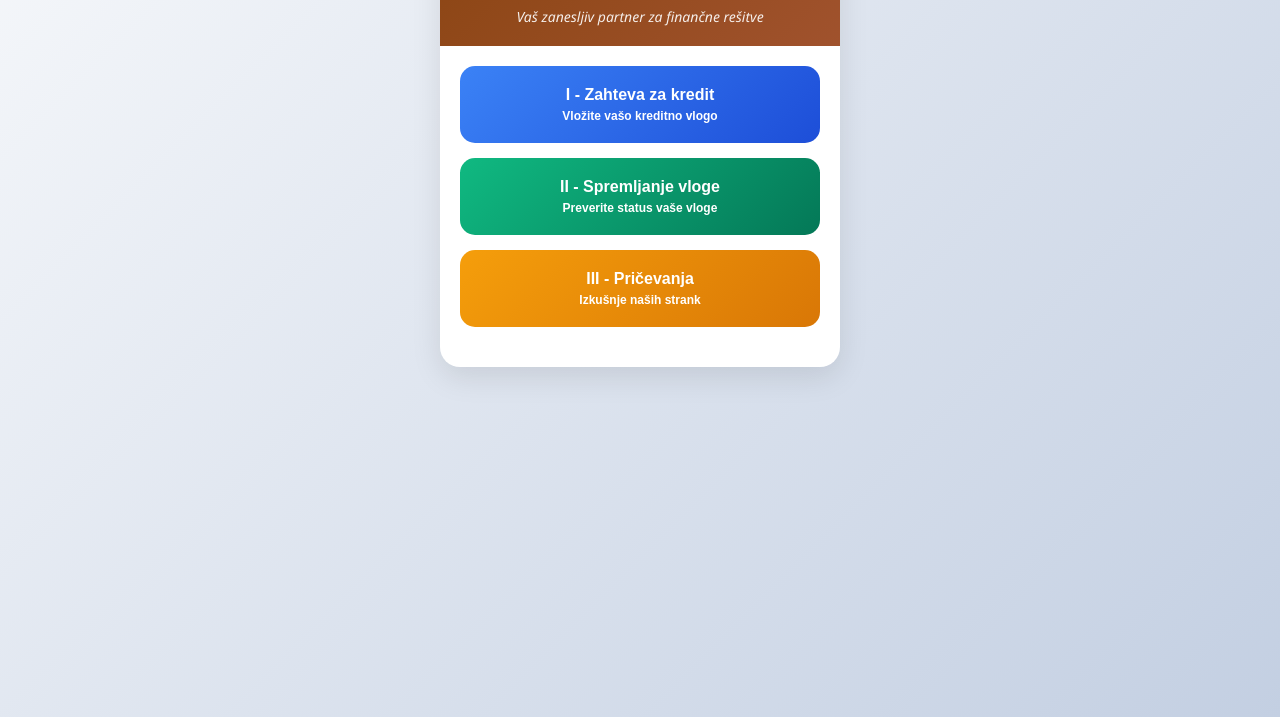
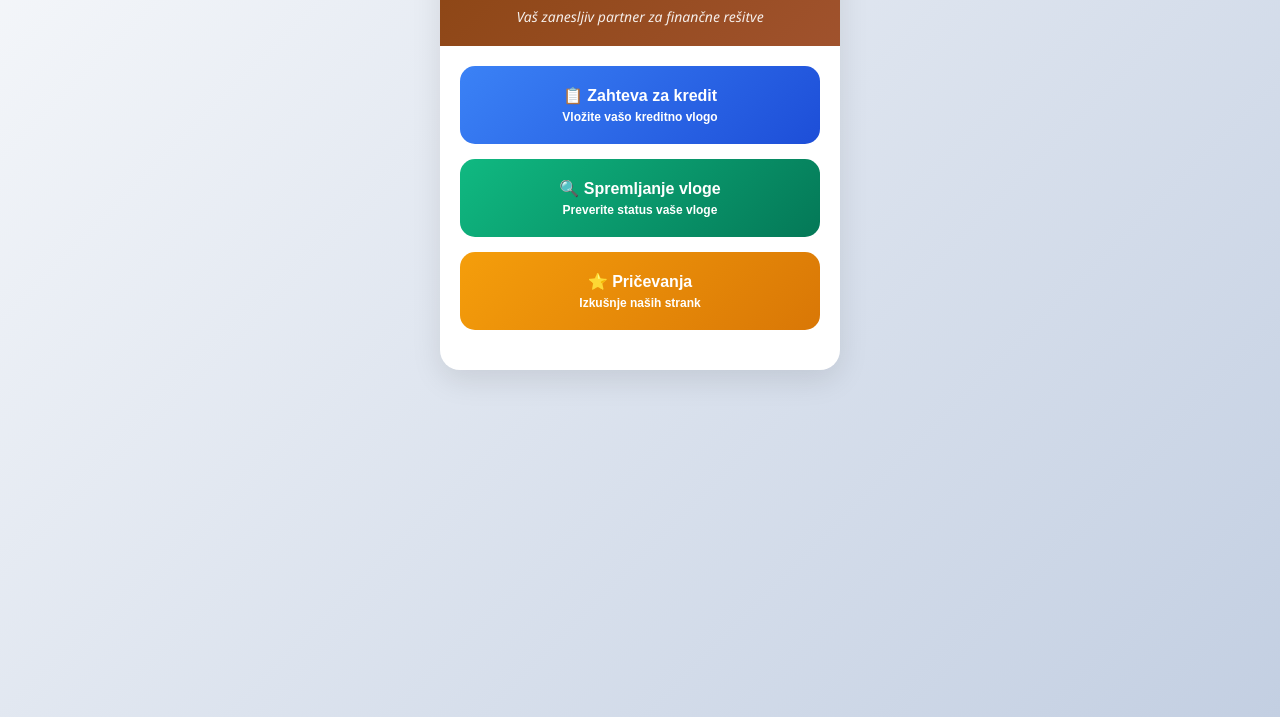
Before and after one commit to Partol05/Srce-Socialnih-Financ, a website: page index.html in a window 1280 px wide. Shown: the part 83-800 px from the top of the page. Drawn offline with Linux system fonts and the light colour scheme.

Commit message:
Update index.html

```diff
--- a/index.html
+++ b/index.html
@@ -401,15 +401,15 @@
         <div id="home" class="content">
             <div class="main-options">
     <button class="option-card option-1" onclick="showSection('credit-form')">
-                    I - Zahteva za kredit
+        📋 Zahteva za kredit
         <div style="font-size: 12px; margin-top: 5px;">Vložite vašo kreditno vlogo</div>
     </button>
     <button class="option-card option-2" onclick="showSection('tracking')">
-                    II - Spremljanje vloge
+        🔍 Spremljanje vloge
         <div style="font-size: 12px; margin-top: 5px;">Preverite status vaše vloge</div>
     </button>
     <button class="option-card option-3" onclick="showSection('testimonials')">
-                    III - Pričevanja
+        ⭐ Pričevanja
         <div style="font-size: 12px; margin-top: 5px;">Izkušnje naših strank</div>
     </button>
 </div>
```
Lines whose indentation alone changed are shown as unchanged.
